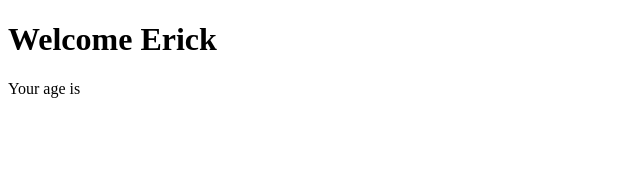
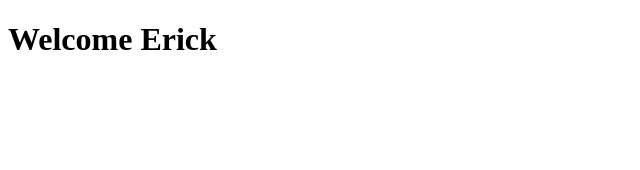
Before and after one commit to Err1ck/React, a React (Vite) app in the folder Exercise/: page / in a window 1280 px wide. Shown: the top 170 px of the page, without its empty margins (0-640 px from the left). Built offline with nearby package versions, Linux system fonts and the light colour scheme.

Commit message:
Exercise 19

```diff
--- a/Exercise/src/Exercise19.jsx
+++ b/Exercise/src/Exercise19.jsx
@@ -4,11 +4,10 @@ How do you pass a prop that contains a JSX expression?
 Modify the value passed to the name prop so that it's contained within a strong tag.
 */
 
-export function Welcome({name,age}){
+export function Welcome({name}){
     return(
         <div>
             <h1>Welcome {name}</h1>
-            <p>Your age is {age}</p>
         </div>
     )
 }
```
